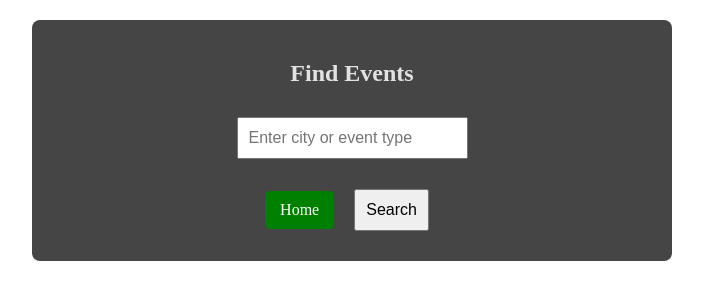
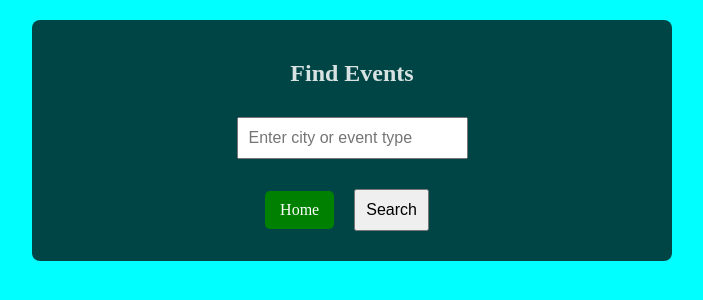
Before and after one commit to MallelaPujitha21437/Local-Event-Finder, a plain HTML site: page events.html in a window 1280 px wide. Shown: the whole page, without its empty margins (288-991 px from the left). Drawn offline with Linux system fonts and the light colour scheme.

Commit message:
initial commit

```diff
--- a/events.html
+++ b/events.html
@@ -7,7 +7,7 @@
     <style>
         body {
             margin: 0;
-            background-color: #fff;
+            background-color:aqua;
             background-size: cover;
             background-repeat: no-repeat;
             background-attachment: fixed;
```
